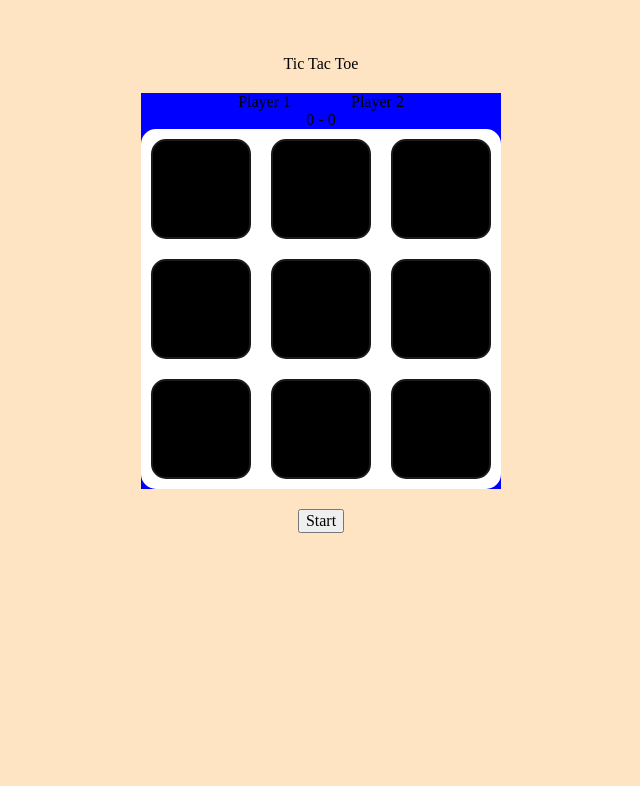
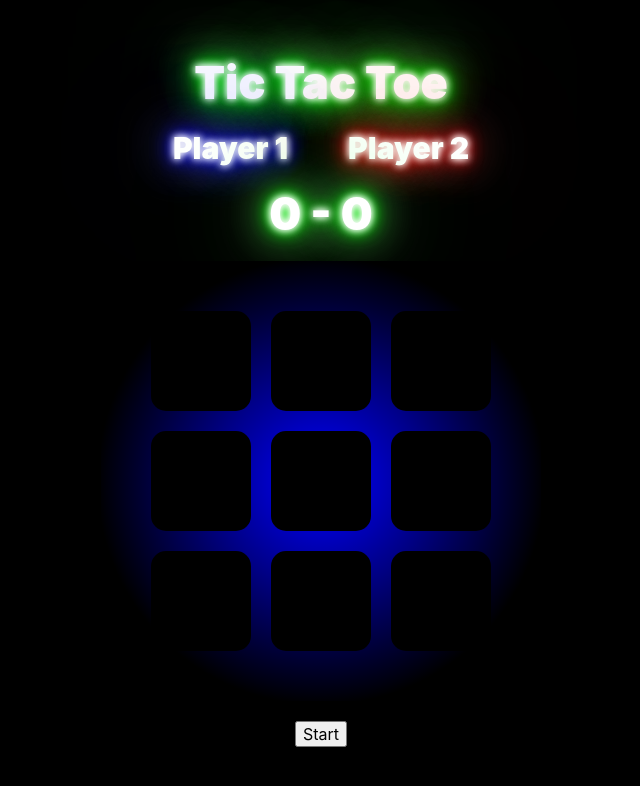
Before and after one commit to Torgeck/tictactoe, a plain HTML site: page index.html in a window 1280 px wide. Shown: the whole page, without its empty margins (319-959 px from the left). Drawn offline with Linux system fonts and the light colour scheme.

Commit message:
Add shadows and animations to UI elements

```diff
--- a/style.css
+++ b/style.css
@@ -1,13 +1,22 @@
 * {
   margin: 0;
+  font-family: Roobert, -apple-system, BlinkMacSystemFont, "Segoe UI", Helvetica,
+    Arial, sans-serif, "Apple Color Emoji", "Segoe UI Emoji", "Segoe UI Symbol";
+}
+
+:root {
+  --red: #ff0000;
+  --blue: #0000ff;
+  --green: #00ff00;
+  --alternate-color: #d900ff;
 }
 
 body {
+  min-height: 100vh;
   display: flex;
   flex-direction: column;
   align-items: center;
-  justify-items: center;
-  background-color: bisque;
+  background-color: black;
   gap: 20px;
   padding: 55px;
 }
@@ -19,6 +28,23 @@ select {
   font: inherit;
 }
 
+.header,
+.score {
+  font-size: 45px;
+  font-weight: 900;
+}
+
+.playerNames {
+  display: flex;
+  gap: 60px;
+  font-size: 30px;
+  font-weight: 900;
+}
+
+.playerName:hover {
+  animation: flicker 0.4s infinite alternate;
+}
+
 .round {
   border-radius: 15px;
 }
@@ -27,7 +53,60 @@ select {
   display: flex;
   flex-direction: column;
   align-items: center;
-  background-color: blue;
+  gap: inherit;
+}
+
+.gameboard {
+  --primary-color: var(--blue);
+  display: grid;
+  grid-template-columns: repeat(3, auto);
+  gap: 20px;
+  padding: 50px;
+  background: var(--primary-color);
+  background: radial-gradient(
+    circle,
+    var(--primary-color) 0%,
+    rgba(0, 0, 0, 1) 72%
+  );
+}
+
+.neonText {
+  color: #fff;
+  text-shadow: 0 0 7px #fff, 0 0 10px #fff, 0 0 15px var(--primary-color),
+    0 0 21px var(--primary-color), 0 0 41px var(--primary-color), 0 0 53px,
+    0 0 102px var(--primary-color), 0 0 151px var(--primary-color);
+}
+
+@keyframes flicker {
+  0%,
+  18%,
+  22%,
+  25%,
+  53%,
+  57%,
+  100% {
+    text-shadow: 0 0 4px #fff, 0 0 11px var(--alternate-color),
+      0 0 19px var(--alternate-color), 0 0 40px var(--alternate-color),
+      0 0 80px var(--alternate-color), 0 0 90px var(--alternate-color),
+      0 0 100px var(--alternate-color), 0 0 150px var(--alternate-color);
+  }
+  20%,
+  24%,
+  55% {
+    text-shadow: none;
+  }
+}
+
+.redColor {
+  --primary-color: var(--red);
+}
+
+.greenColor {
+  --primary-color: var(--green);
+}
+
+.blueColor {
+  --primary-color: var(--blue);
 }
 
 .cell {
@@ -35,13 +114,10 @@ select {
   width: 100px;
   appearance: none;
   background-color: #000000;
-  border: 2px solid #1a1a1a;
-  color: #ffffff;
+  border: 2px solid #000000;
   cursor: pointer;
-  font-family: Roobert, -apple-system, BlinkMacSystemFont, "Segoe UI", Helvetica,
-    Arial, sans-serif, "Apple Color Emoji", "Segoe UI Emoji", "Segoe UI Symbol";
-  font-size: 16px;
-  font-weight: 600;
+  font-size: 32px;
+  font-weight: 900;
   line-height: normal;
   outline: none;
   text-align: center;
@@ -50,7 +126,7 @@ select {
 }
 
 .cell:hover {
-  box-shadow: rgba(0, 0, 0, 0.25) 0 8px 15px;
+  box-shadow: whitesmoke 0 8px 15px;
   transform: translateY(-2px);
 }
 
@@ -59,19 +135,6 @@ select {
   transform: translateY(0);
 }
 
-.playerNames {
-  display: flex;
-  gap: 60px;
-}
-
-.gameboard {
-  display: grid;
-  grid-template-columns: repeat(3, auto);
-  gap: 20px;
-  border: 10px solid #ffffff;
-  background-color: #ffffff;
-}
-
 .row {
   display: flex;
   gap: 20px;
```
